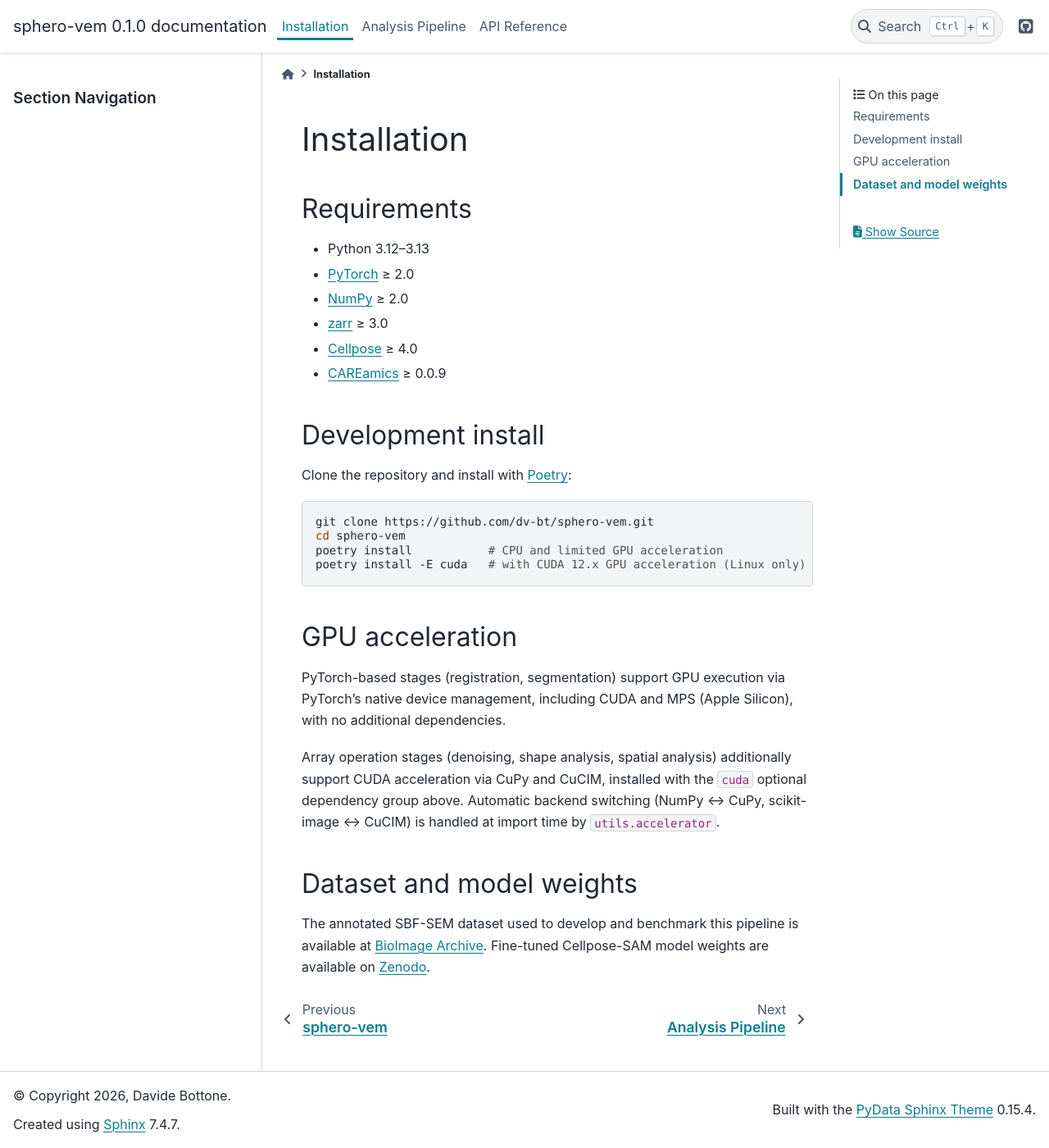
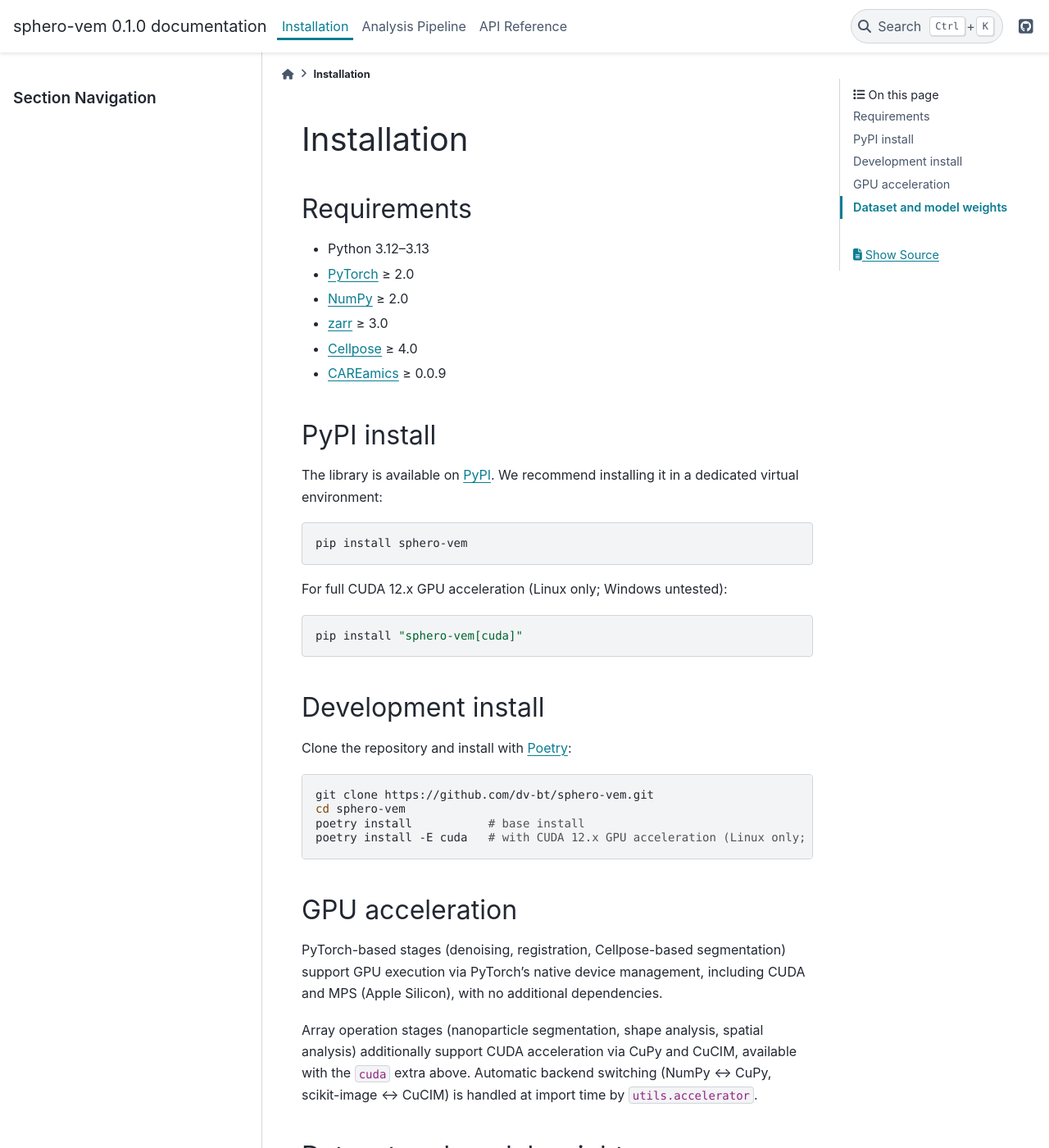
Before and after one commit to dv-bt/sphero-vem, a Sphinx documentation site: the page built from docs/installation.rst, in a window 1280 px wide and 1400 px high. Shown: the whole window at 82% size. Built offline with Sphinx 7.4.7 and the PyData theme 0.15.4, drawn with Linux system fonts in a browser that asks for light colours.

Commit message:
Added updated installation instructions to README and docs

```diff
--- a/docs/index.rst
+++ b/docs/index.rst
@@ -25,7 +25,7 @@ to generalize to other vEM modalities and biological specimens.
    `https://doi.org/10.64898/2026.04.17.719153 <https://doi.org/10.64898/2026.04.17.719153>`_
 
 The annotated dataset is publicly available at `BioImage Archive (S-BIAD3263)
-<https://doi.org/10.6019/S-BIAD3263>`_, and finetuned model weights for cell and
+<https://doi.org/10.6019/S-BIAD3263>`_, and fine-tuned model weights for cell and
 nucleus segmentation are available on `Zenodo
 <https://doi.org/10.5281/zenodo.19616546>`_.
 
--- a/docs/installation.rst
+++ b/docs/installation.rst
@@ -11,6 +11,22 @@ Requirements
 - `Cellpose <https://cellpose.readthedocs.io/>`_ ≥ 4.0
 - `CAREamics <https://careamics.github.io/>`_ ≥ 0.0.9
 
+PyPI install
+------------
+
+The library is available on `PyPI <https://pypi.org/project/sphero-vem/>`_.
+We recommend installing it in a dedicated virtual environment:
+
+.. code-block:: bash
+
+   pip install sphero-vem
+
+For full CUDA 12.x GPU acceleration (Linux only; Windows untested):
+
+.. code-block:: bash
+
+   pip install "sphero-vem[cuda]"
+
 Development install
 -------------------
 
@@ -20,19 +36,19 @@ Clone the repository and install with `Poetry <https://python-poetry.org/>`_:
 
    git clone https://github.com/dv-bt/sphero-vem.git
    cd sphero-vem
-   poetry install           # CPU and limited GPU acceleration
-   poetry install -E cuda   # with CUDA 12.x GPU acceleration (Linux only)
+   poetry install           # base install
+   poetry install -E cuda   # with CUDA 12.x GPU acceleration (Linux only; Windows untested)
 
 GPU acceleration
 ----------------
 
-PyTorch-based stages (registration, segmentation) support GPU execution via
-PyTorch's native device management, including CUDA and MPS (Apple Silicon),
-with no additional dependencies.
+PyTorch-based stages (denoising, registration, Cellpose-based segmentation) support
+GPU execution via PyTorch's native device management, including CUDA and MPS
+(Apple Silicon), with no additional dependencies.
 
-Array operation stages (denoising, shape analysis, spatial analysis) additionally
-support CUDA acceleration via CuPy and CuCIM, installed with the ``cuda``
-optional dependency group above. Automatic backend switching (NumPy ↔ CuPy,
+Array operation stages (nanoparticle segmentation, shape analysis, spatial analysis)
+additionally support CUDA acceleration via CuPy and CuCIM, available with the
+``cuda`` extra above. Automatic backend switching (NumPy ↔ CuPy,
 scikit-image ↔ CuCIM) is handled at import time by ``utils.accelerator``.
 
 Dataset and model weights
```
Also changed, not shown: README.md (+26 -9 lines).
